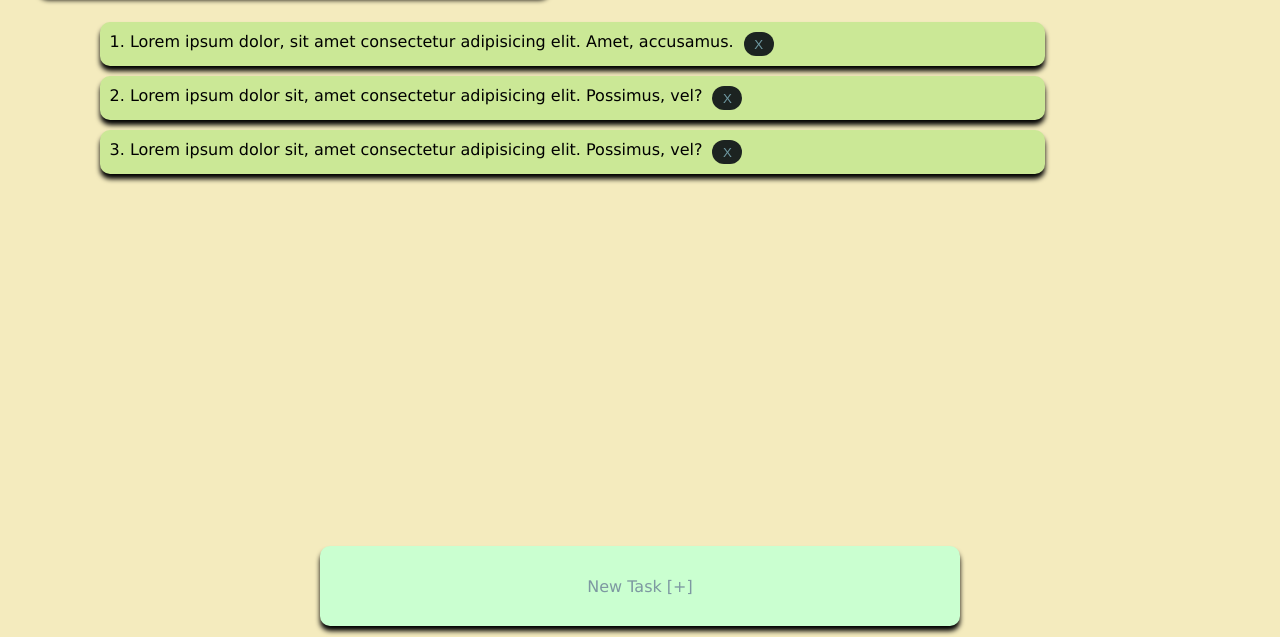
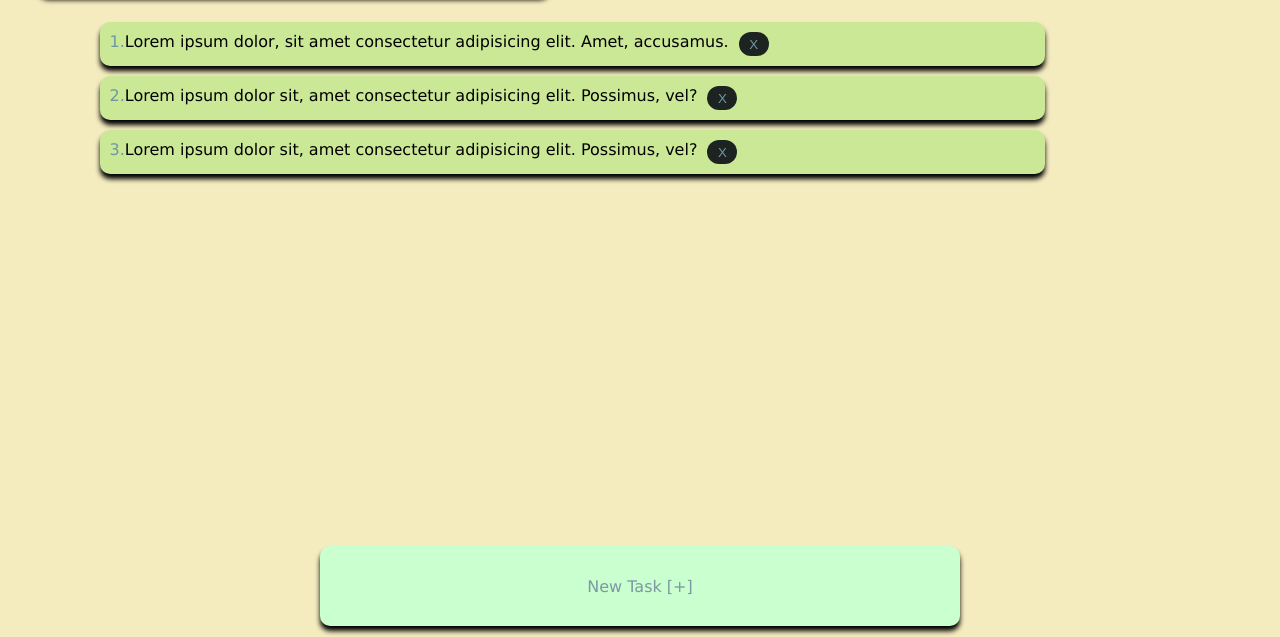
Before and after one commit to CodeSplash7/To-do-list, a plain HTML site: page index.html in a window 1280 px wide. Shown: the part 163-800 px from the top of the page. Drawn offline with Linux system fonts and the light colour scheme.

Commit message:
last change in the home page, i promise(added click animation to 'delete' buttons)

```diff
--- a/css/index.css
+++ b/css/index.css
@@ -163,11 +163,20 @@ html {
   border: 0px solid black;
   background: rgb(28, 35, 33);
   color: rgb(110, 152, 161);
-  text-align:center;
-  transition: all ease-in-out .1s
+  text-align: center;
+  transition: all ease-in-out .2s
 }
 
 .tasks button:hover {
   background-color: black;
   color: rgb(65, 90, 95);
 }
+
+.tasks button:active {
+  background: rgb(114, 143, 135);
+  color: rgb(37, 51, 54);
+}
+
+.tasks span {
+  color: rgb(110, 152, 161);
+}
--- a/index.html
+++ b/index.html
@@ -23,17 +23,17 @@
       <div class="tasks-space">
         <div class="tasks">
           <div>
-            1. Lorem ipsum dolor, sit amet consectetur adipisicing elit. Amet,
+            <span>1.</span> Lorem ipsum dolor, sit amet consectetur adipisicing elit. Amet,
             accusamus.
             <button>X</button>
           </div>
           <div>
-            2. Lorem ipsum dolor sit, amet consectetur adipisicing elit.
+            <span>2.</span> Lorem ipsum dolor sit, amet consectetur adipisicing elit.
             Possimus, vel?
             <button>X</button>
           </div>
           <div>
-            3. Lorem ipsum dolor sit, amet consectetur adipisicing elit.
+            <span>3.</span> Lorem ipsum dolor sit, amet consectetur adipisicing elit.
             Possimus, vel?
             <button>X</button>
           </div>
```
